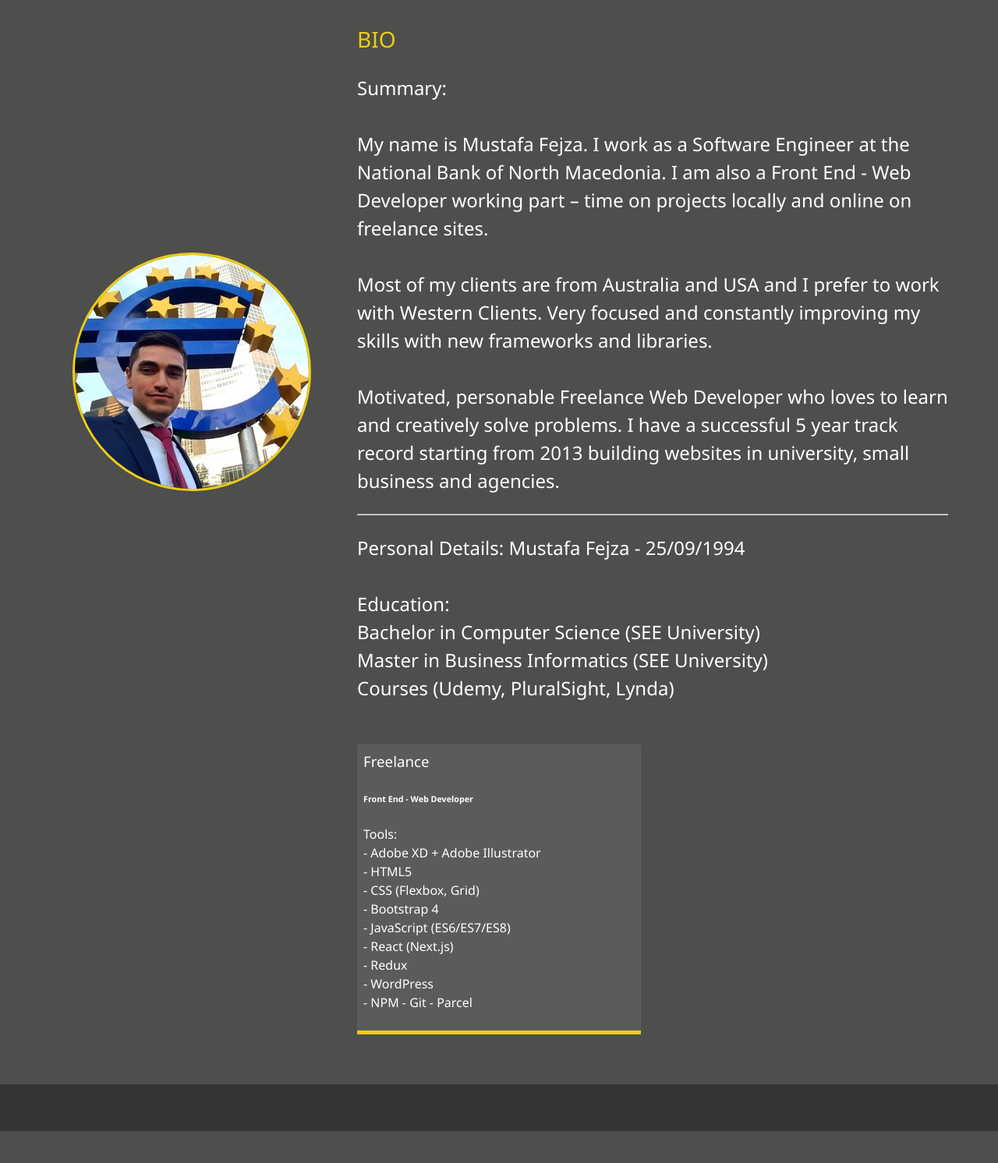
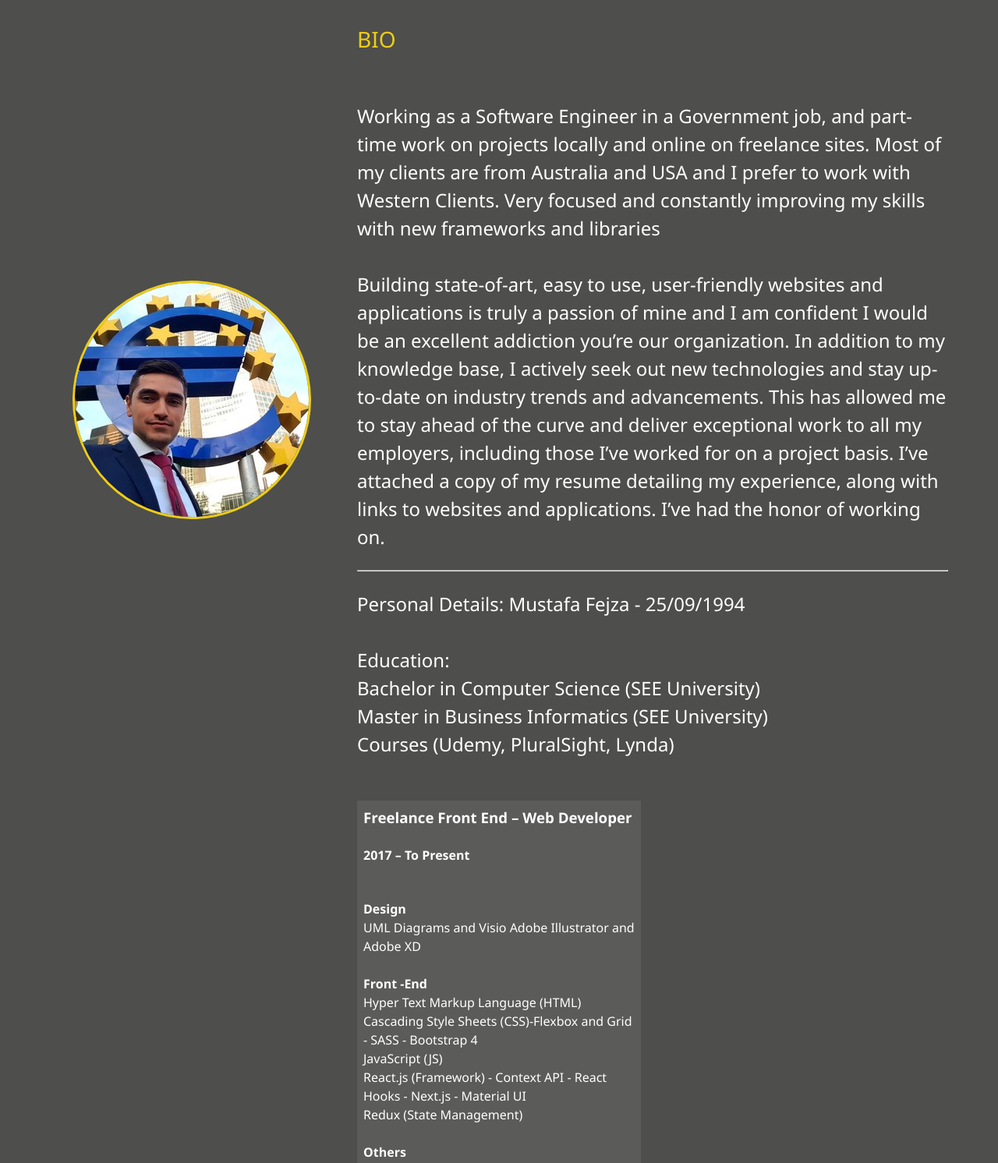
Before and after one commit to FejzaM/Portfolio, a plain HTML site: page about.html in a window 1280 px wide. Shown: the part 253-1745 px from the top of the page at 78% size. Before the commit the page ends 1704 px from the top, so only its background shows below. Drawn offline with Linux system fonts and the light colour scheme.

Commit message:
Update About

```diff
--- a/about.html
+++ b/about.html
@@ -66,23 +66,24 @@
         <div class="bio">
           <h3 class="text-secondary">BIO</h3>
           <p>
-            Summary:
             <br />
+            Working as a Software Engineer in a Government job, and part-time
+            work on projects locally and online on freelance sites. Most of my
+            clients are from Australia and USA and I prefer to work with Western
+            Clients. Very focused and constantly improving my skills with new
+            frameworks and libraries <br />
             <br />
-            My name is Mustafa Fejza. I work as a Software Engineer at the
-            National Bank of North Macedonia. I am also a Front End - Web
-            Developer working part – time on projects locally and online on
-            freelance sites. <br />
+            Building state-of-art, easy to use, user-friendly websites and
+            applications is truly a passion of mine and I am confident I would
+            be an excellent addiction you’re our organization. In addition to my
+            knowledge base, I actively seek out new technologies and stay
+            up-to-date on industry trends and advancements. This has allowed me
+            to stay ahead of the curve and deliver exceptional work to all my
+            employers, including those I’ve worked for on a project basis. I’ve
+            attached a copy of my resume detailing my experience, along with
+            links to websites and applications. I’ve had the honor of working
+            on.
             <br />
-            Most of my clients are from Australia and USA and I prefer to work
-            with Western Clients. Very focused and constantly improving my
-            skills with new frameworks and libraries.
-            <br />
-            <br />
-            Motivated, personable Freelance Web Developer who loves to learn and
-            creatively solve problems. I have a successful 5 year track record
-            starting from 2013 building websites in university, small business
-            and agencies.
           </p>
           <hr />
           <p>
@@ -99,29 +100,41 @@
         </div>
 
         <div class="job job-2">
-          <h3>Freelance</h3>
-          <h6>Front End - Web Developer</h6>
+          <h3><b>Freelance Front End – Web Developer</b></h3>
+          <h4>2017 – To Present</h4>
           <p>
-            Tools:
             <br />
-            - Adobe XD + Adobe Illustrator
+            <b>Design</b>
             <br />
-            - HTML5
+            UML Diagrams and Visio Adobe Illustrator and Adobe XD
             <br />
-            - CSS (Flexbox, Grid)
             <br />
-            - Bootstrap 4
+            <b>Front -End</b>
             <br />
-            - JavaScript (ES6/ES7/ES8)
+            Hyper Text Markup Language (HTML)
             <br />
-            - React (Next.js)
+            Cascading Style Sheets (CSS)-Flexbox and Grid - SASS - Bootstrap 4
             <br />
-            - Redux
+            JavaScript (JS)
             <br />
-            - WordPress
+            React.js (Framework) - Context API - React Hooks - Next.js -
+            Material UI
             <br />
-            - NPM - Git - Parcel
+            Redux (State Management)
             <br />
+            <br />
+            <b>Others</b>
+            <br />
+            Node.js (Runtime) WordPress (CMS)
+            <br />
+            Git (Version Control) - GitLab-GitHub
+            <br />
+            Parcel (Bundler) Gulp (Task Runner) NPM (Node Package Manger)
+            <br />
+            <br />
+            Object Oriented Programming
+            <br />
+            MVC Architecture
           </p>
         </div>
       </div>
```
